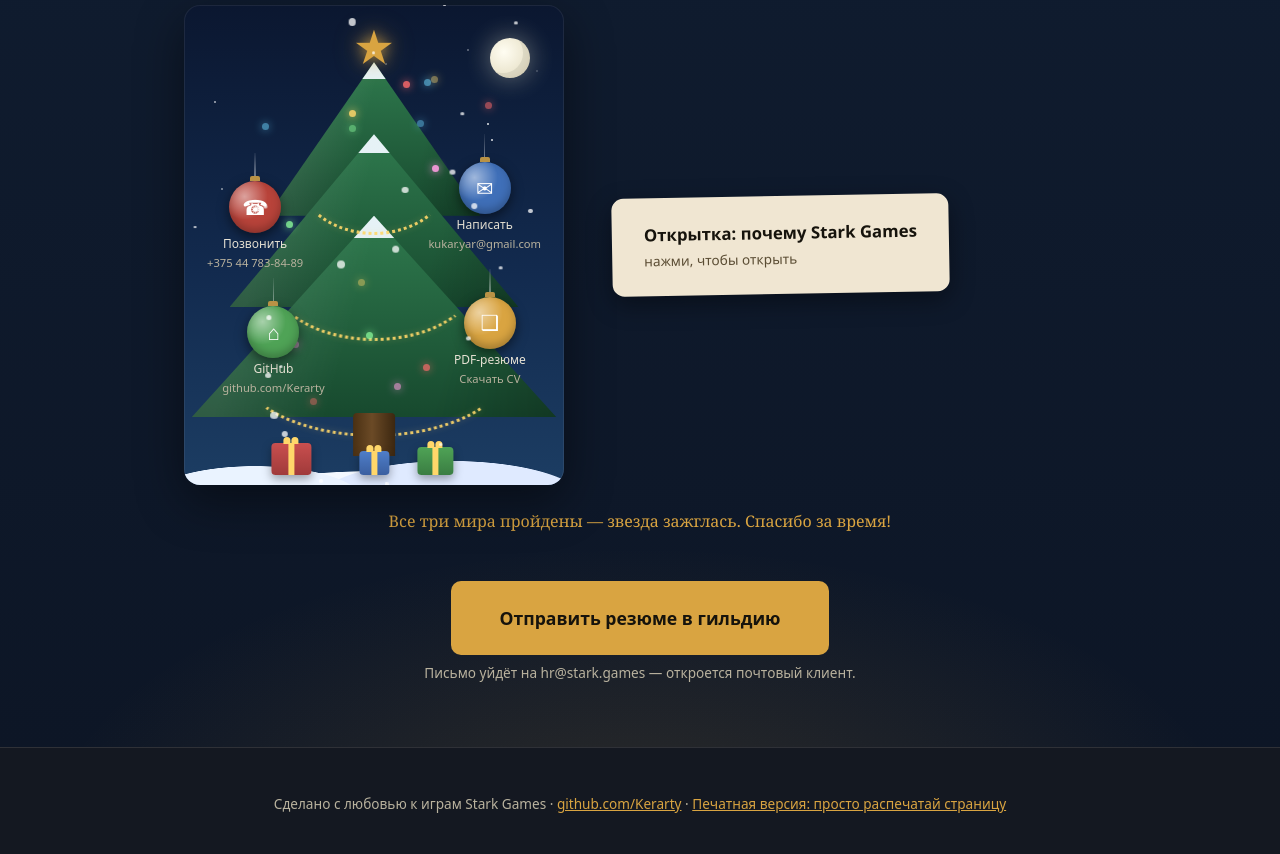
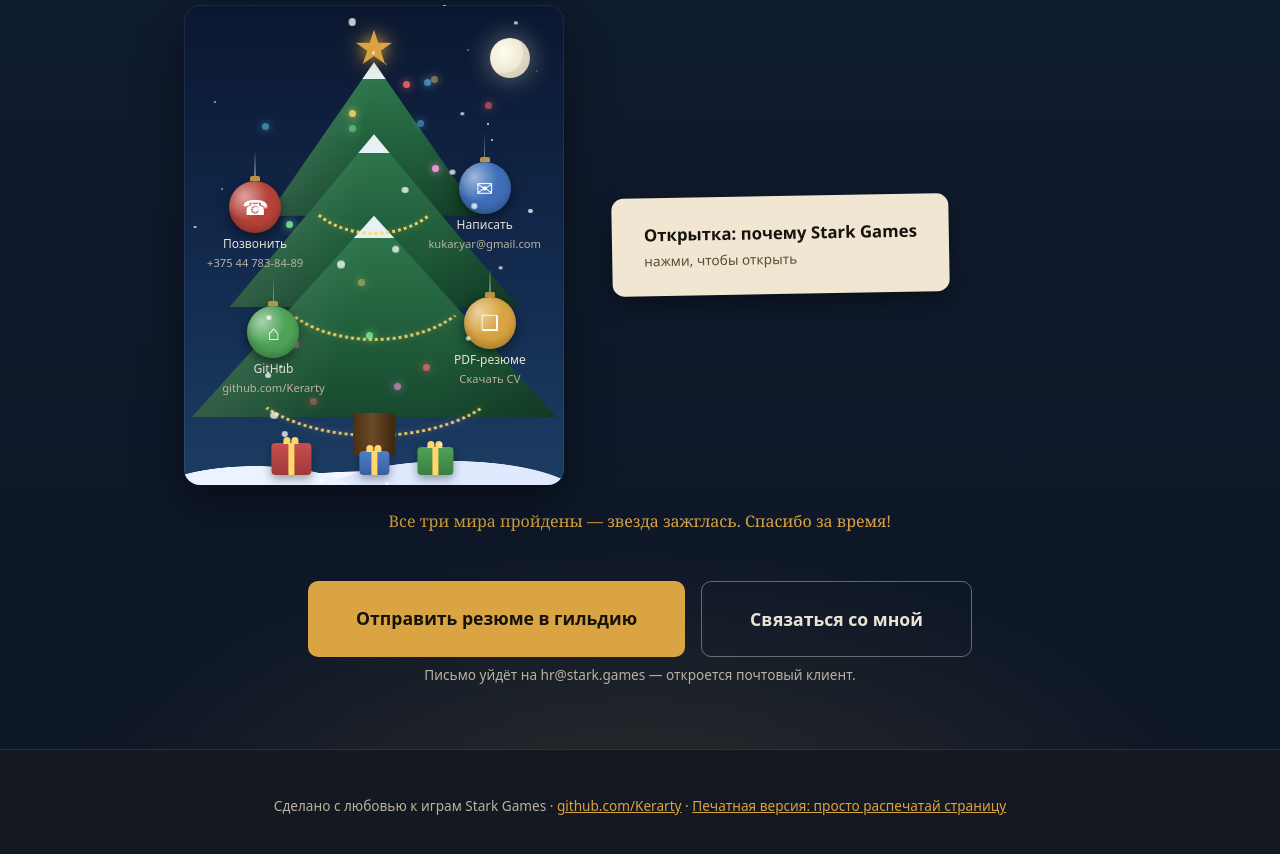
Before and after one commit to Kerarty/cv-stark-games, a plain HTML site: page index.html in a window 1280 px wide. Shown: the part 3511-4365 px from the top of the page. Drawn offline with Linux system fonts and the light colour scheme.

Commit message:
добавил кнопку связаться со мной с личной почтой
Она стоит рядом с письмом в гильдию ghost-стилем и не спорит с золотой: это личный канал для вопросов напрямую, а не дубликат отклика. Текст на RU и EN.

```diff
--- a/content.js
+++ b/content.js
@@ -96,6 +96,7 @@
       cardHint: "нажми, чтобы открыть",
       cardText: "Студия 20+ лет делает игры, в которые возвращаются: браузерная MMORPG, match-3, сезонные события. Мне близок этот фокус — не разовый вау-эффект, а контент и экономика, которые держат игрока месяцами. Мой цикл совпадает с вашим: гипотеза → прототип → плейтест → баланс по данным. Хочу проектировать события и баланс для миллионов игроков — и расти в команде, которая умеет это лучше всех.",
       cta: "Отправить резюме в гильдию",
+      contact: "Связаться со мной",
       ctaNote: "Письмо уйдёт на hr@stark.games — откроется почтовый клиент.",
       ornaments: [
         { kind: "tel", icon: "☎", label: "Позвонить", value: "+375 44 783-84-89" },
@@ -208,6 +209,7 @@
       cardHint: "tap to open",
       cardText: "For 20+ years the studio has made games people return to: a browser MMO, a match-3, seasonal events. That focus is close to me — not a one-time wow, but content and economy that keep a player for months. My loop matches yours: hypothesis → prototype → playtest → data-driven balance. I want to design events and balance for millions of players — and grow in a team that does it best.",
       cta: "Send my resume to the guild",
+      contact: "Contact me",
       ctaNote: "The mail goes to hr@stark.games — your mail client will open.",
       ornaments: [
         { kind: "tel", icon: "☎", label: "Call", value: "+375 44 783-84-89" },
--- a/index.html
+++ b/index.html
@@ -131,7 +131,10 @@
         </div>
       </div>
       <div class="guild">
-        <a class="btn btn--gold btn--big" id="guildMail" href="mailto:hr@stark.games" data-i18n="w3.cta"></a>
+        <div class="guild__buttons">
+          <a class="btn btn--gold btn--big" id="guildMail" href="mailto:hr@stark.games" data-i18n="w3.cta"></a>
+          <a class="btn btn--ghost btn--big" href="mailto:kukar.yar@gmail.com" data-i18n="w3.contact"></a>
+        </div>
         <p class="guild__note" data-i18n="w3.ctaNote"></p>
       </div>
       <aside class="why" data-why hidden></aside>
--- a/styles.css
+++ b/styles.css
@@ -486,6 +486,7 @@
 .postcard__body p { margin: 0; }
 
 .guild { text-align: center; margin-top: var(--sp-6); display: grid; gap: var(--sp-2); justify-items: center; }
+.guild__buttons { display: flex; gap: var(--sp-3); flex-wrap: wrap; justify-content: center; }
 .guild__note { color: var(--c-dim); font-size: 0.85rem; margin: 0; }
 .star-msg { text-align: center; color: var(--gold); font-family: var(--font-display); margin-top: var(--sp-4); }
 
```
